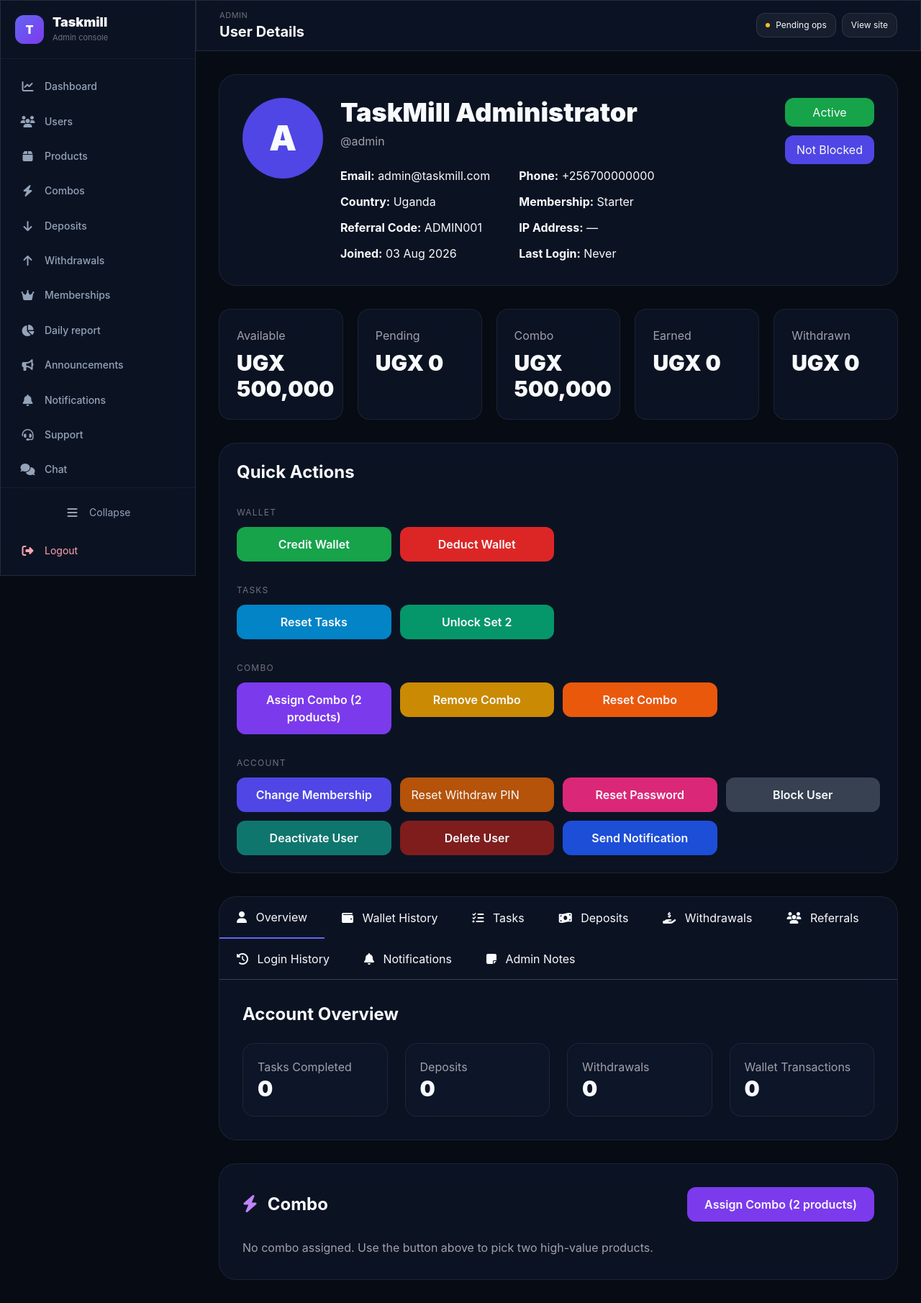
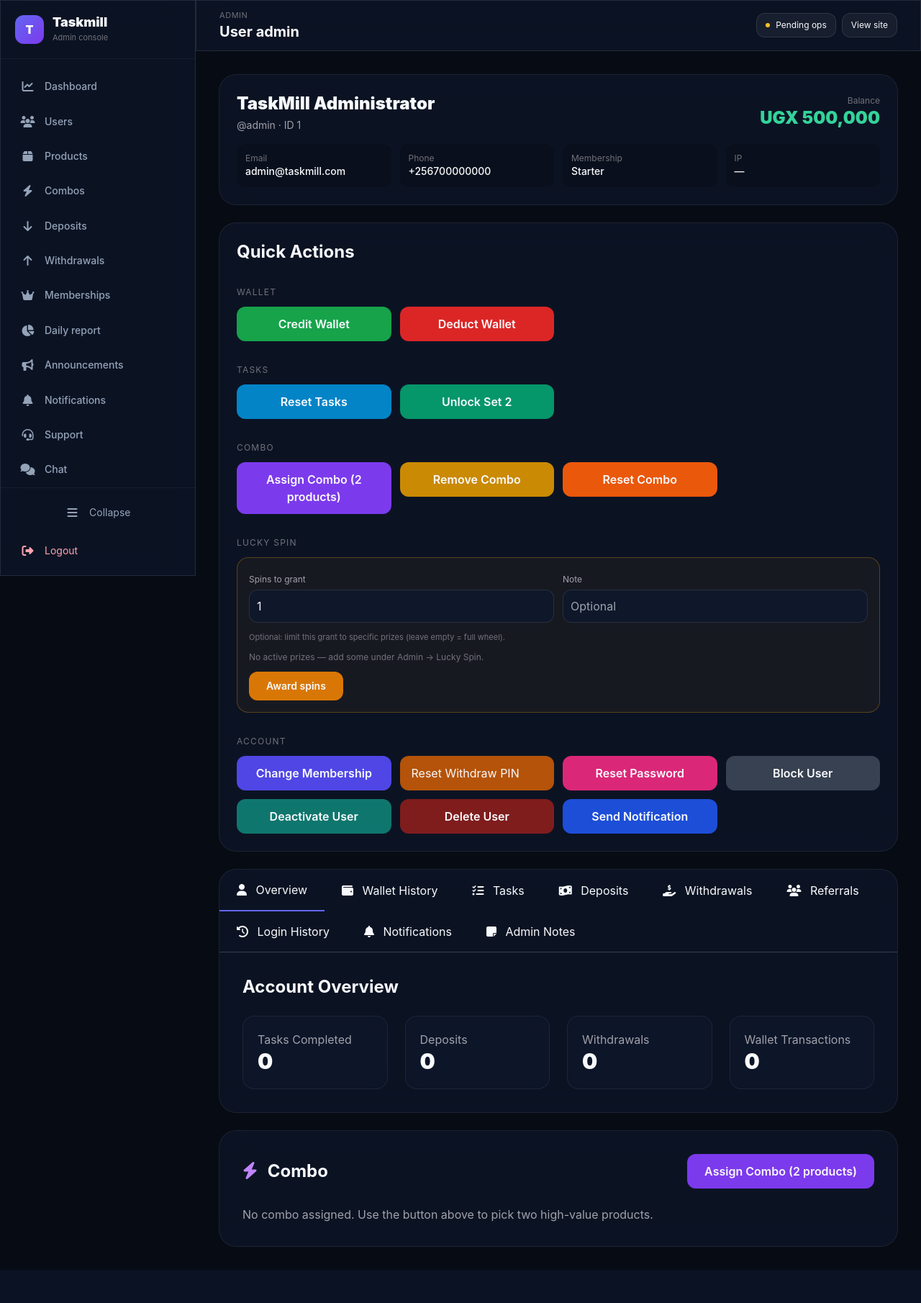
Before and after one commit to ombasi/taskmill, a Flask app: page /admin/users/1 in a window 1280 px wide. Shown: the whole page at 72% size. After the commit the page ends 1764 px from the top, so only its background shows below. Run offline with Flask 3, Linux system fonts and the light colour scheme; a user stored in the database is signed in; data comes from the database, SQL or seed files in the repository; data that the repository does not hold is empty; some libraries are stand-ins or nearby versions.

Commit message:
Fix user details: Lucky Spin award form in Quick Actions

```diff
--- a/routes/admin.py
+++ b/routes/admin.py
@@ -505,6 +505,7 @@ def view_user(user_id):
         combo_products=combo_products or [],
         login_history=login_history or [],
         last_ip=last_ip or "—",
+        spin_prizes=_safe_list(lambda: __import__("models.spin", fromlist=["SpinPrize"]).SpinPrize.query.filter_by(active=True).all()),
     )
 
 # ==========================================================
@@ -2434,3 +2435,110 @@ def daily_ops_report():
         combos=combos,
         negative=negative,
     )
+
+
+# ==========================================================
+# LUCKY SPIN — prizes & grants
+# ==========================================================
+@admin_bp.route("/spin-prizes", methods=["GET", "POST"])
+@login_required
+@admin_required
+def spin_prizes():
+    from models.spin import SpinPrize
+    from models.membership import Membership
+    if request.method == "POST":
+        label = (request.form.get("label") or "").strip()
+        prize_type = (request.form.get("prize_type") or "cash").strip()
+        if not label:
+            flash("Label required.", "danger")
+            return redirect(url_for("admin.spin_prizes"))
+        try:
+            amount = float(request.form.get("amount") or 0)
+        except ValueError:
+            amount = 0
+        membership_id = request.form.get("membership_id", type=int)
+        weight = request.form.get("weight", type=int) or 10
+        color = (request.form.get("color") or "#6366f1").strip()
+        voucher_code = (request.form.get("voucher_code") or "").strip()
+        voucher_note = (request.form.get("voucher_note") or "").strip()
+        p = SpinPrize(
+            label=label,
+            prize_type=prize_type,
+            amount=amount,
+            membership_id=membership_id if prize_type == "membership" else None,
+            voucher_code=voucher_code or None,
+            voucher_note=voucher_note or None,
+            weight=weight,
+            color=color,
+            active=True,
+        )
+        db.session.add(p)
+        db.session.commit()
+        flash("Prize added to wheel.", "success")
+        return redirect(url_for("admin.spin_prizes"))
+
+    prizes = SpinPrize.query.order_by(SpinPrize.sort_order, SpinPrize.id).all()
+    memberships = Membership.query.order_by(Membership.price.asc()).all()
+    return render_template(
+        "admin/spin_prizes.html",
+        prizes=prizes,
+        memberships=memberships,
+    )
+
+
+@admin_bp.route("/spin-prizes/<int:prize_id>/toggle", methods=["POST"])
+@login_required
+@admin_required
+def spin_prize_toggle(prize_id):
+    from models.spin import SpinPrize
+    p = SpinPrize.query.get_or_404(prize_id)
+    p.active = not p.active
+    db.session.commit()
+    flash("Prize updated.", "success")
+    return redirect(url_for("admin.spin_prizes"))
+
+
+@admin_bp.route("/spin-prizes/<int:prize_id>/delete", methods=["POST"])
+@login_required
+@admin_required
+def spin_prize_delete(prize_id):
+    from models.spin import SpinPrize
+    p = SpinPrize.query.get_or_404(prize_id)
+    db.session.delete(p)
+    db.session.commit()
+    flash("Prize deleted.", "success")
+    return redirect(url_for("admin.spin_prizes"))
+
+
+@admin_bp.route("/users/<int:user_id>/grant-spin", methods=["POST"])
+@login_required
+@admin_required
+def grant_spin(user_id):
+    from models.spin import SpinGrant, SpinPrize
+    user = User.query.get_or_404(user_id)
+    spins = request.form.get("spins", type=int) or 1
+    note = (request.form.get("note") or "").strip()
+    selected = request.form.getlist("prize_ids")
+    allowed = ",".join([s for s in selected if s.isdigit()]) or None
+    grant = SpinGrant(
+        user_id=user.id,
+        spins_total=max(1, spins),
+        spins_used=0,
+        allowed_prize_ids=allowed,
+        granted_by=current_user.id,
+        note=note,
+        active=True,
+    )
+    db.session.add(grant)
+    try:
+        from services.notification_service import NotificationService
+        NotificationService.send(
+            user,
+            "Lucky Spin awarded",
+            f"You received {spins} lucky spin(s). Open Lucky Spin to play!",
+        )
+    except Exception:
+        pass
+    db.session.commit()
+    flash(f"Granted {spins} spin(s) to {user.username}.", "success")
+    return redirect(url_for("admin.view_user", user_id=user.id))
--- a/templates/admin/user_details.html
+++ b/templates/admin/user_details.html
@@ -1,227 +1,29 @@
 {% extends "admin/base.html" %}
+{% block title %}User Details{% endblock %}
+{% block page_title %}User {{ user.username }}{% endblock %}
+{% block content %}
+<div class="space-y-6">
 
-{% block title %}User Details
-<script>
-document.querySelectorAll(".tab-btn").forEach(function(btn){
-  btn.addEventListener("click", function(){
-    var tab = btn.getAttribute("data-tab");
-    document.querySelectorAll(".tab-btn").forEach(function(b){
-      b.classList.remove("active", "border-b-2", "border-indigo-500");
-    });
-    btn.classList.add("active", "border-b-2", "border-indigo-500");
-    document.querySelectorAll(".tab-content").forEach(function(c){
-      c.classList.add("hidden");
-    });
-    var panel = document.getElementById(tab);
-    if (panel) panel.classList.remove("hidden");
-  });
-});
-</script>
-{% endblock %}
+  {# Header #}
+  <div class="glass rounded-3xl p-6">
+    <div class="flex flex-wrap items-center justify-between gap-4">
+      <div>
+        <h2 class="text-2xl font-black">{{ user.full_name or user.username }}</h2>
+        <p class="text-zinc-400 text-sm mt-1">@{{ user.username }} · ID {{ user.id }}</p>
+      </div>
+      <div class="text-right">
+        <p class="text-xs text-zinc-500">Balance</p>
+        <p class="text-2xl font-black text-emerald-400">{{ money(current_user, user.available_balance) }}</p>
+      </div>
+    </div>
+    <div class="mt-4 grid sm:grid-cols-2 lg:grid-cols-4 gap-3 text-sm">
+      <div class="rounded-xl bg-black/20 p-3"><p class="text-zinc-500 text-xs">Email</p><p class="font-medium truncate">{{ user.email }}</p></div>
+      <div class="rounded-xl bg-black/20 p-3"><p class="text-zinc-500 text-xs">Phone</p><p class="font-medium">{{ user.phone or '—' }}</p></div>
+      <div class="rounded-xl bg-black/20 p-3"><p class="text-zinc-500 text-xs">Membership</p><p class="font-medium">{{ user.membership.name if user.membership else '—' }}</p></div>
+      <div class="rounded-xl bg-black/20 p-3"><p class="text-zinc-500 text-xs">IP</p><p class="font-medium">{{ last_ip|default(user.ip_address or '—') }}</p></div>
+    </div>
+  </div>
 
-{% block page_title %}User Details
-<script>
-document.querySelectorAll(".tab-btn").forEach(function(btn){
-  btn.addEventListener("click", function(){
-    var tab = btn.getAttribute("data-tab");
-    document.querySelectorAll(".tab-btn").forEach(function(b){
-      b.classList.remove("active", "border-b-2", "border-indigo-500");
-    });
-    btn.classList.add("active", "border-b-2", "border-indigo-500");
-    document.querySelectorAll(".tab-content").forEach(function(c){
-      c.classList.add("hidden");
-    });
-    var panel = document.getElementById(tab);
-    if (panel) panel.classList.remove("hidden");
-  });
-});
-</script>
-{% endblock %}
-
-
-{% block content %}
-
-<div class="space-y-8">
-
-    <!-- ====================================== -->
-    <!-- PROFILE -->
-    <!-- ====================================== -->
-
-    <div class="glass rounded-3xl p-8">
-
-        <div class="flex flex-col lg:flex-row justify-between gap-8">
-
-            <div class="flex gap-6">
-
-                <div class="w-28 h-28 rounded-full bg-indigo-600 flex items-center justify-center text-5xl font-black">
-
-                    {{ user.username[:1]|upper }}
-
-                </div>
-
-                <div>
-
-                    <h2 class="text-4xl font-black">
-
-                        {{ user.full_name }}
-
-                    </h2>
-
-                    <p class="text-zinc-400 mt-2">
-
-                        @{{ user.username }}
-
-                    </p>
-
-                    <div class="mt-6 grid md:grid-cols-2 gap-x-10 gap-y-3">
-
-                        <p><strong>Email:</strong> {{ user.email }}</p>
-
-                        <p><strong>Phone:</strong> {{ user.phone }}</p>
-
-                        <p><strong>Country:</strong> {{ user.country }}</p>
-
-                        <p><strong>Membership:</strong>
-                            {{ user.membership.name if user.membership else "None" }}
-                        </p>
-
-                        <p><strong>Referral Code:</strong> {{ user.referral_code }}</p>
-
-                        <p><strong>IP Address:</strong>
-      {% if last_ip and last_ip != '—' %}
-        {{ last_ip }}
-      {% elif user.ip_address %}
-        {{ user.ip_address }}
-      {% elif login_history %}
-        {% set ns = namespace(ip='—') %}
-        {% for row in login_history|default([]) %}
-          {% if ns.ip == '—' and row.ip_address %}{% set ns.ip = row.ip_address %}{% endif %}
-        {% endfor %}
-        {{ ns.ip }}
-      {% else %}
-        —
-      {% endif %}
-    </p>
-
-                        <p><strong>Joined:</strong>
-                            {% if user.created_at %}{{ user.created_at.strftime('%d %b %Y') }}{% else %}—{% endif %}
-                        </p>
-
-                        <p><strong>Last Login:</strong>
-                            {% if user.last_login %}
-                                {{ user.last_login.strftime('%d %b %Y %H:%M') }}
-                            {% else %}
-                                Never
-                            {% endif %}
-                        </p>
-
-                    </div>
-
-                </div>
-
-            </div>
-
-            <div class="flex flex-col gap-3">
-
-                {% if user.is_active %}
-                    <span class="bg-green-600 px-4 py-2 rounded-xl text-center">
-                        Active
-                    </span>
-                {% else %}
-                    <span class="bg-red-600 px-4 py-2 rounded-xl text-center">
-                        Suspended
-                    </span>
-                {% endif %}
-
-                {% if user.is_blocked %}
-                    <span class="bg-red-700 px-4 py-2 rounded-xl text-center">
-                        Blocked
-                    </span>
-                {% else %}
-                    <span class="bg-indigo-600 px-4 py-2 rounded-xl text-center">
-                        Not Blocked
-                    </span>
-                {% endif %}
-
-            </div>
-
-        </div>
-
-    </div>
-
-
-    <!-- ====================================== -->
-    <!-- WALLET SUMMARY -->
-    <!-- ====================================== -->
-
-    <div class="grid md:grid-cols-5 gap-5">
-
-        <div class="glass rounded-2xl p-6">
-
-            <p class="text-zinc-400">Available</p>
-
-            <h3 class="text-3xl font-black mt-2">
-
-                {{ money(user, user.available_balance) }}
-
-            </h3>
-
-        </div>
-
-        <div class="glass rounded-2xl p-6">
-
-            <p class="text-zinc-400">Pending</p>
-
-            <h3 class="text-3xl font-black mt-2">
-
-                {{ money(user, user.pending_balance) }}
-
-            </h3>
-
-        </div>
-
-        <div class="glass rounded-2xl p-6">
-
-            <p class="text-zinc-400">Combo</p>
-
-            <h3 class="text-3xl font-black mt-2">
-
-                {{ money(user, user.combo_balance) }}
-
-            </h3>
-
-        </div>
-
-        <div class="glass rounded-2xl p-6">
-
-            <p class="text-zinc-400">Earned</p>
-
-            <h3 class="text-3xl font-black mt-2">
-
-                {{ money(user, user.total_earned) }}
-
-            </h3>
-
-        </div>
-
-        <div class="glass rounded-2xl p-6">
-
-            <p class="text-zinc-400">Withdrawn</p>
-
-            <h3 class="text-3xl font-black mt-2">
-
-                {{ money(user, user.total_withdrawn) }}
-
-            </h3>
-
-        </div>
-
-    </div>
-
-
-    <!-- ====================================== -->
-    <!-- QUICK ACTIONS -->
-    <!-- ====================================== -->
 <div class="glass rounded-3xl p-6 space-y-8">
 
     <h3 class="text-2xl font-bold">Quick Actions</h3>
@@ -277,6 +79,40 @@ document.querySelectorAll(".tab-btn").forEach(function(btn){
                 </button>
             </form>
         </div>
+    </div>
+
+
+    <!-- LUCKY SPIN -->
+    <div>
+        <p class="text-xs uppercase tracking-widest text-zinc-500 mb-3">Lucky Spin</p>
+        <form method="POST" action="{{ url_for('admin.grant_spin', user_id=user.id) }}" class="rounded-2xl border border-amber-500/30 bg-amber-500/5 p-4 space-y-3">
+            <div class="grid sm:grid-cols-2 gap-3">
+                <div>
+                    <label class="text-xs text-zinc-400">Spins to grant</label>
+                    <input type="number" name="spins" value="1" min="1" max="20"
+                           class="w-full mt-1 rounded-xl bg-slate-900 border border-white/10 p-2.5">
+                </div>
+                <div>
+                    <label class="text-xs text-zinc-400">Note</label>
+                    <input type="text" name="note" placeholder="Optional"
+                           class="w-full mt-1 rounded-xl bg-slate-900 border border-white/10 p-2.5">
+                </div>
+            </div>
+            <p class="text-[11px] text-zinc-500">Optional: limit this grant to specific prizes (leave empty = full wheel).</p>
+            <div class="max-h-28 overflow-y-auto space-y-1 text-sm">
+                {% for p in spin_prizes|default([]) %}
+                <label class="flex items-center gap-2">
+                    <input type="checkbox" name="prize_ids" value="{{ p.id }}" class="rounded">
+                    {{ p.label }} <span class="text-zinc-500">({{ p.prize_type }})</span>
+                </label>
+                {% else %}
+                <p class="text-xs text-zinc-500">No active prizes — add some under Admin → Lucky Spin.</p>
+                {% endfor %}
+            </div>
+            <button type="submit" class="w-full sm:w-auto rounded-xl bg-amber-600 hover:bg-amber-500 px-6 py-2.5 font-semibold text-sm">
+                Award spins
+            </button>
+        </form>
     </div>
 
     <!-- ACCOUNT -->
@@ -1125,6 +961,10 @@ function closeNotificationModal(){
 </script>
 
 
+
+{% endblock %}
+
+{% block scripts %}
 <script>
 document.querySelectorAll(".tab-btn").forEach(function(btn){
   btn.addEventListener("click", function(){
@@ -1133,9 +973,7 @@ document.querySelectorAll(".tab-btn").forEach(function(btn){
       b.classList.remove("active", "border-b-2", "border-indigo-500");
     });
     btn.classList.add("active", "border-b-2", "border-indigo-500");
-    document.querySelectorAll(".tab-content").forEach(function(c){
-      c.classList.add("hidden");
-    });
+    document.querySelectorAll(".tab-content").forEach(function(c){ c.classList.add("hidden"); });
     var panel = document.getElementById(tab);
     if (panel) panel.classList.remove("hidden");
   });
```
